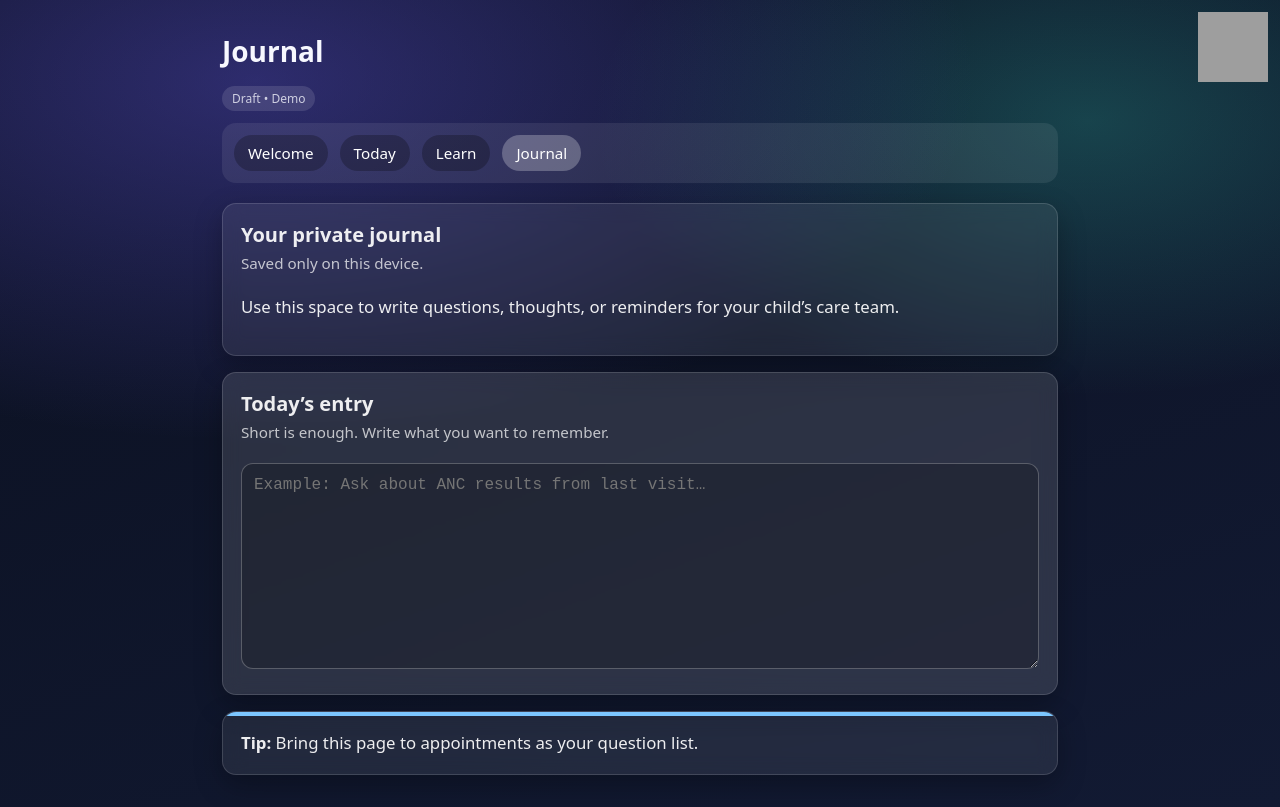
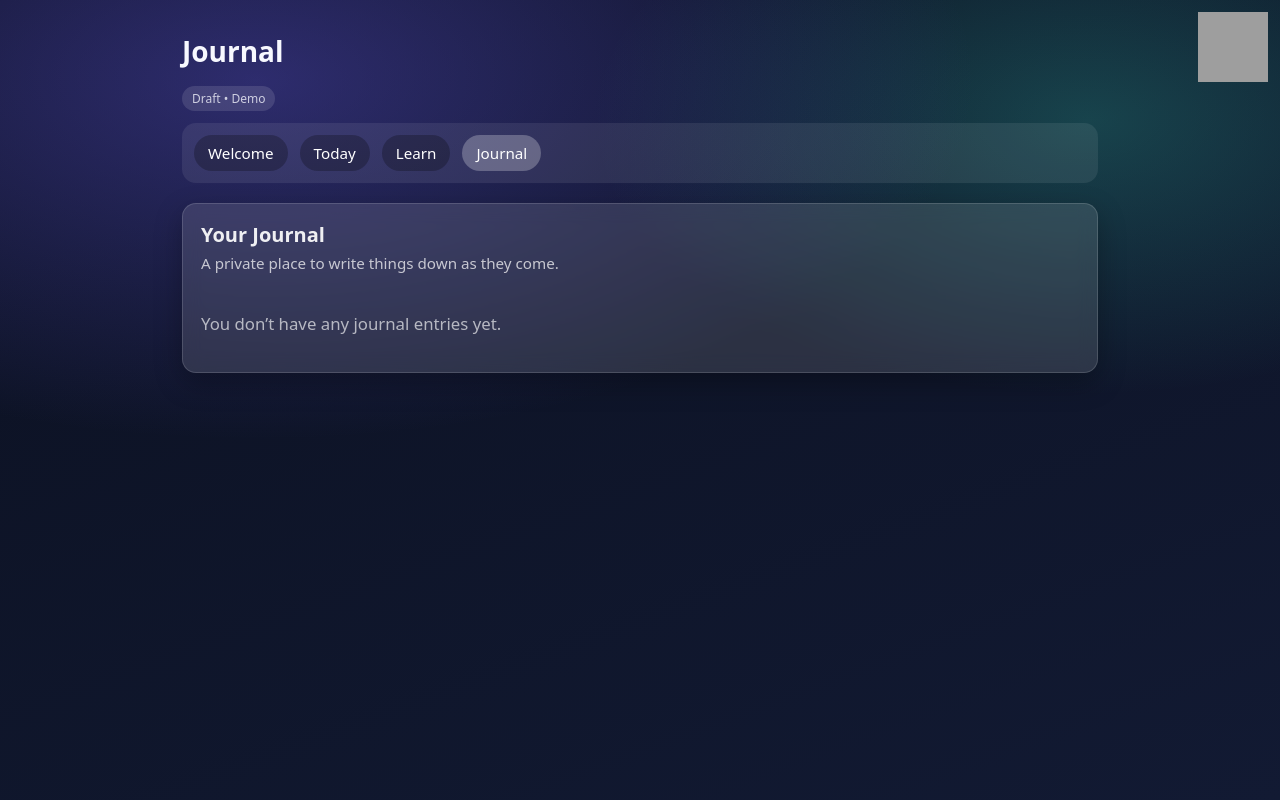
Before and after one commit to ClaudiaLillibridge/merlin-kip-pediatric-caregiver, a Next.js app: page /journal in a window 1280 px wide. Built offline with nearby package versions, Linux system fonts and the light colour scheme; grey boxes are pictures that could not be loaded.

Commit message:
Fix journal page to handle empty data during static build

```diff
--- a/pages/journal.tsx
+++ b/pages/journal.tsx
@@ -1,74 +1,40 @@
 
-import { useEffect, useState } from "react";
 import PageLayout from "../components/layout/PageLayout";
-import { Card, CardGrid } from "../components/ui/Card";
+import { Card } from "../components/ui/Card";
 
-const STORAGE_KEY = "merlin_kip_caregiver_journal";
+type JournalEntry = {
+  id: string;
+  title: string;
+  content: string;
+};
 
-export default function JournalPage() {
-  const [text, setText] = useState("");
-  const [saved, setSaved] = useState(false);
+type JournalPageProps = {
+  entries?: JournalEntry[];
+};
 
-  // Load saved journal on first render
-  useEffect(() => {
-    const savedText = window.localStorage.getItem(STORAGE_KEY);
-    if (savedText) setText(savedText);
-  }, []);
-
-  // Auto-save when text changes
-  useEffect(() => {
-    window.localStorage.setItem(STORAGE_KEY, text);
-
-    if (!text.trim()) return;
-
-    setSaved(true);
-    const timer = setTimeout(() => setSaved(false), 1500);
-    return () => clearTimeout(timer);
-  }, [text]);
-
+export default function JournalPage({ entries = [] }: JournalPageProps) {
   return (
-    <PageLayout title="Journal" maxWidth={900}>
-      <CardGrid cols={1}>
-        <Card title="Your private journal" subtitle="Saved only on this device.">
-          <p style={{ marginTop: 0 }}>
-            Use this space to write questions, thoughts, or reminders for your child’s care team.
+    <PageLayout title="Journal">
+      <Card
+        title="Your Journal"
+        subtitle="A private place to write things down as they come."
+        variant="elevated"
+      >
+        {entries.length === 0 ? (
+          <p style={{ opacity: 0.7 }}>
+            You don’t have any journal entries yet.
           </p>
-        </Card>
-
-        <Card
-          title="Today’s entry"
-          subtitle="Short is enough. Write what you want to remember."
-          variant="elevated"
-        >
-          <textarea
-            value={text}
-            onChange={(e) => setText(e.target.value)}
-            placeholder="Example: Ask about ANC results from last visit…"
-            rows={10}
-            style={{
-              width: "100%",
-              padding: 12,
-              fontSize: 16,
-              borderRadius: 12,
-              border: "1px solid rgba(255,255,255,0.25)",
-              background: "rgba(0,0,0,0.2)",
-              color: "white",
-              resize: "vertical",
-            }}
-            aria-label="Caregiver journal"
-          />
-
-          {saved && (
-            <div style={{ marginTop: 10, color: "#9be8b3" }}>
-              ✓ Saved
-            </div>
-          )}
-        </Card>
-
-        <Card tone="info">
-          <strong>Tip:</strong> Bring this page to appointments as your question list.
-        </Card>
-      </CardGrid>
+        ) : (
+          <ul style={{ paddingLeft: 18 }}>
+            {entries.map((entry) => (
+              <li key={entry.id} style={{ marginBottom: 8 }}>
+                <strong>{entry.title}</strong>
+                <p style={{ marginTop: 4 }}>{entry.content}</p>
+              </li>
+            ))}
+          </ul>
+        )}
+      </Card>
     </PageLayout>
   );
 }
```
